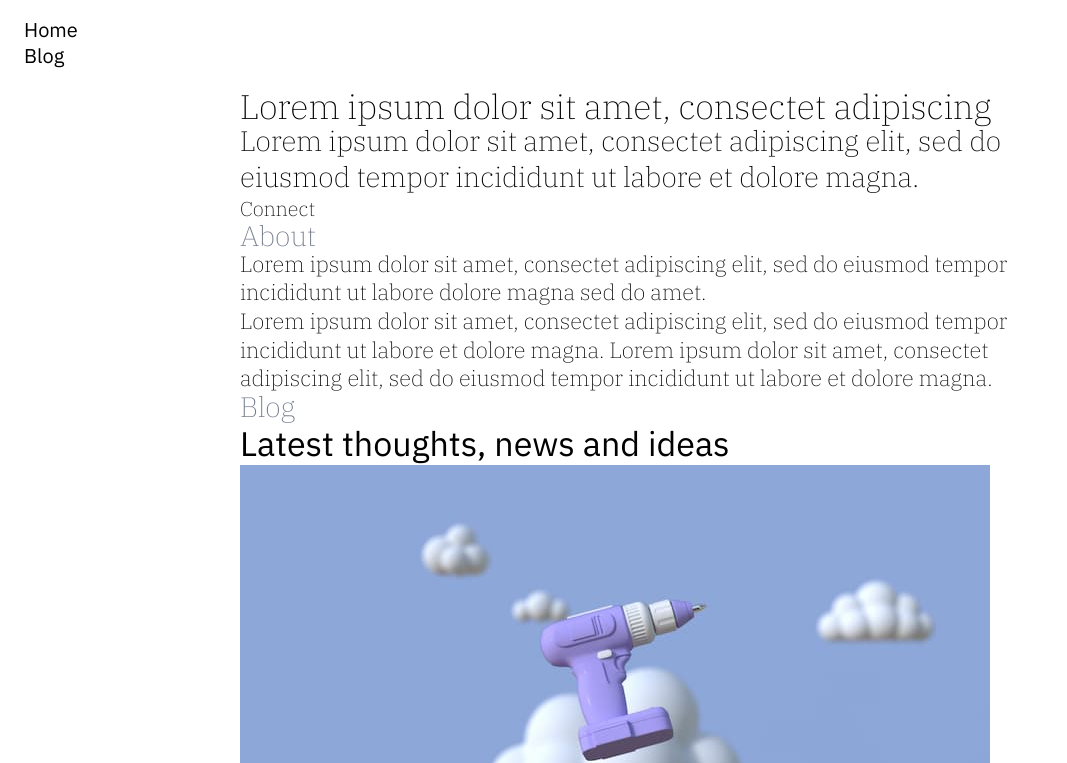
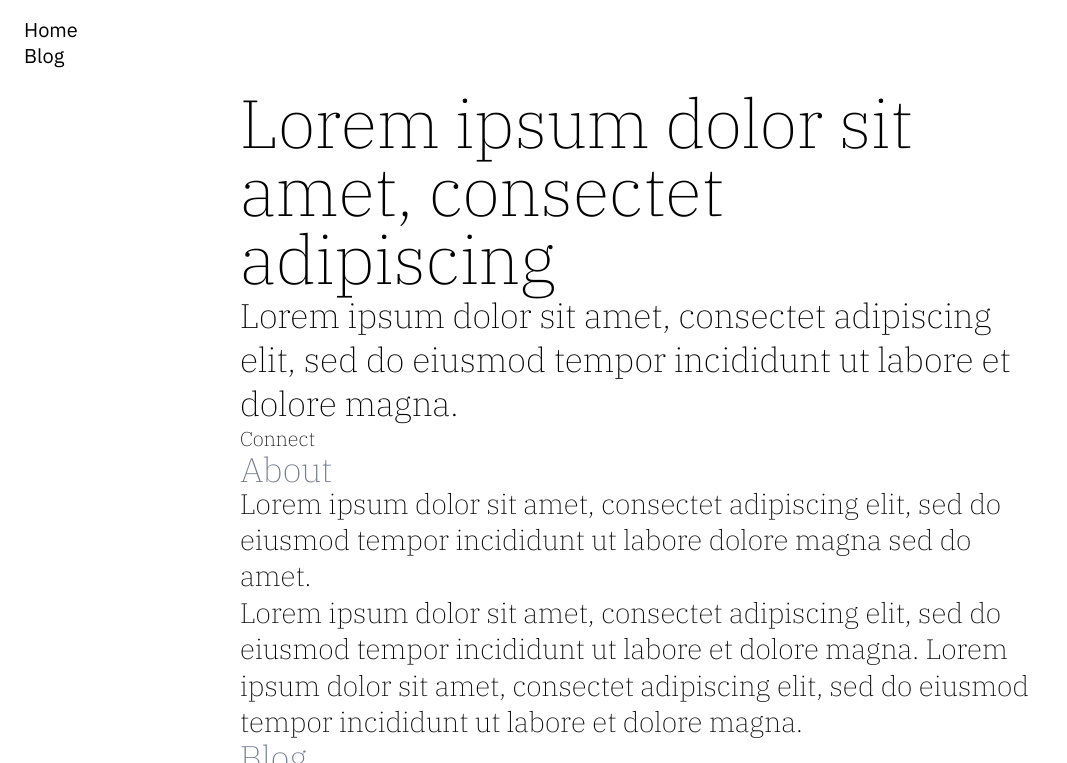
Before and after one commit to Annie-Huang/blog-post-final-project, a website: page index.html in a window 1280 px wide. Shown: the part 37-800 px from the top of the page, without its empty margins (0-1067 px from the left). Drawn offline with Linux system fonts and the light colour scheme.

Commit message:
Kevin's solultion: Create @media (min-width: 40rem) {...} for root. Then I don't need to create for clamp function for h1-h3

```diff
--- a/style.css
+++ b/style.css
@@ -26,6 +26,14 @@
   --clr-primary-400: #8ea8da;
 
   --br: 1rem;
+}
+
+@media (min-width: 40rem) {
+  :root {
+    --fs-500: 1.75rem;
+    --fs-600: 2.125rem;
+    --fs-900: 4.25rem;
+  }
 }
 
 /* ///////////////
@@ -124,29 +132,29 @@ h3,
   font-size: var(--fs-600);
 }
 
-h1,
-h2,
-.section-subtitle {
-  /* Font minimum, preferred and maximum value */
-  font-size: clamp(var(--min), var(--val), var(--max));
-}
+/*h1,*/
+/*h2,*/
+/*.section-subtitle {*/
+/*  !* Font minimum, preferred and maximum value *!*/
+/*  font-size: clamp(var(--min), var(--val), var(--max));*/
+/*}*/
 
-h1 {
-  --min: var(--fs-900); /* minimum value */
-  --val: 5vw; /* preferred value = 5% viewport width */
-  --max: 4.25rem; /* maximum value */
-}
+/*h1 {*/
+/*  --min: var(--fs-900); !* minimum value *!*/
+/*  --val: 5vw; !* preferred value = 5% viewport width *!*/
+/*  --max: 4.25rem; !* maximum value *!*/
+/*}*/
 
-h2,
-.section-subtitle {
-  --min: var(--fs-600); /* minimum value */
-  --val: 5vw; /* preferred value = 5% viewport width */
-  --max: var(--fs-900); /* maximum value */
-}
+/*h2,*/
+/*.section-subtitle {*/
+/*  --min: var(--fs-600); !* minimum value *!*/
+/*  --val: 5vw; !* preferred value = 5% viewport width *!*/
+/*  --max: var(--fs-900); !* maximum value *!*/
+/*}*/
 
-h3 {
-  font-size: var(--fs-600);
-}
+/*h3 {*/
+/*  font-size: var(--fs-600);*/
+/*}*/
 
 dt {
   /*font-size: var(--fs-400);*/
```
